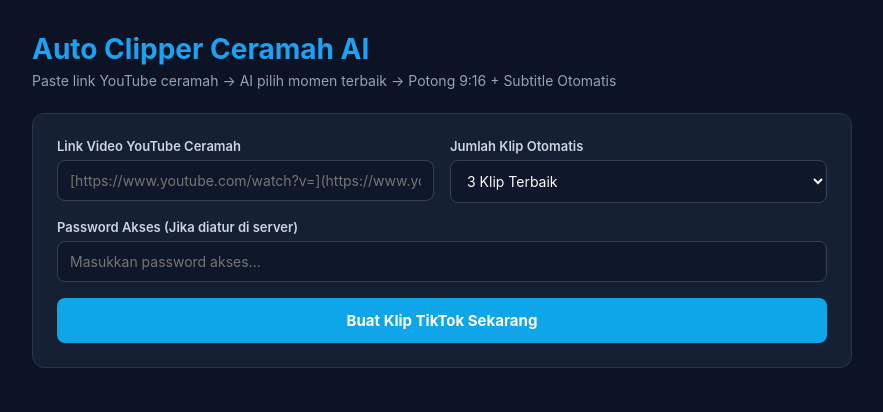
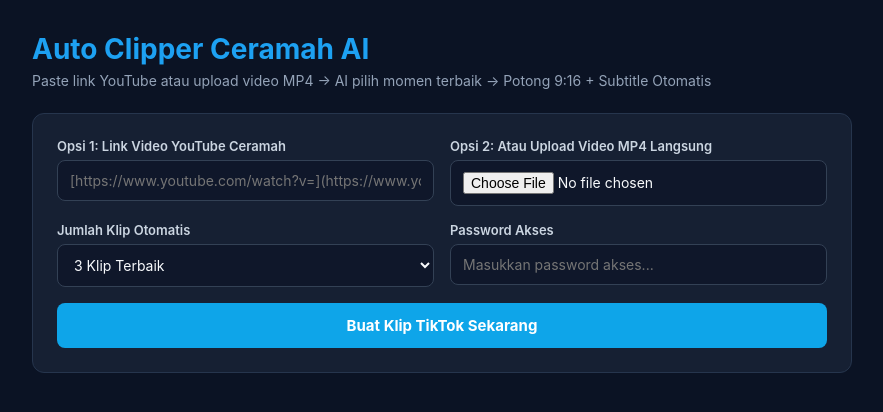
Before and after one commit to sabiqbilhaq/tiktok-clipper, a Flask app: page / in a window 1280 px wide. Shown: the top 412 px of the page, without its empty margins (198-1081 px from the left). Run offline with Flask 3, Linux system fonts and the light colour scheme; some libraries are stand-ins or nearby versions.

Commit message:
Update index.html

```diff
--- a/templates/index.html
+++ b/templates/index.html
@@ -19,14 +19,13 @@
       border: 1px solid #334155; background: #0f172a; color: #f8fafc; font-size: 14px;
     }
     input:focus, select:focus { outline: none; border-color: #1da1f2; }
-    .full { margin-bottom: 16px; }
     button {
       width: 100%; padding: 13px; border: none; border-radius: 8px;
       background: #0ea5e9; color: #ffffff; font-size: 15px; font-weight: 700; cursor: pointer;
     }
     button:hover { background: #0284c7; }
     button:disabled { background: #475569; cursor: not-allowed; }
-    .status { margin-top: 16px; padding: 14px; border-radius: 8px; display: none; font-size: 14px; }
+    .status { margin-top: 16px; padding: 14px; border-radius: 8px; display: none; font-size: 14px; line-height: 1.5; }
     .status.loading { display: block; background: #1e293b; border: 1px solid #38bdf8; color: #bae6fd; }
     .status.error { display: block; background: #7f1d1d; border: 1px solid #ef4444; color: #fecaca; }
     .clips { margin-top: 24px; display: grid; grid-template-columns: repeat(auto-fit, minmax(240px, 1fr)); gap: 16px; }
@@ -43,14 +42,21 @@
 <body>
   <div class="container">
     <h1>Auto Clipper Ceramah AI</h1>
-    <p class="subtitle">Paste link YouTube ceramah -&gt; AI pilih momen terbaik -&gt; Potong 9:16 + Subtitle Otomatis</p>
+    <p class="subtitle">Paste link YouTube atau upload video MP4 -&gt; AI pilih momen terbaik -&gt; Potong 9:16 + Subtitle Otomatis</p>
 
     <div class="card">
       <div class="grid">
         <div>
-          <label for="yt_url">Link Video YouTube Ceramah</label>
+          <label for="yt_url">Opsi 1: Link Video YouTube Ceramah</label>
           <input type="text" id="yt_url" placeholder="[https://www.youtube.com/watch?v=](https://www.youtube.com/watch?v=)..." />
         </div>
+        <div>
+          <label for="video_file">Opsi 2: Atau Upload Video MP4 Langsung</label>
+          <input type="file" id="video_file" accept="video/mp4,video/*" />
+        </div>
+      </div>
+
+      <div class="grid">
         <div>
           <label for="num_clips">Jumlah Klip Otomatis</label>
           <select id="num_clips">
@@ -58,6 +64,10 @@
             <option value="3" selected>3 Klip Terbaik</option>
             <option value="4">4 Klip Terbaik</option>
           </select>
+        </div>
+        <div>
+          <label for="password">Password Akses</label>
+          <input type="password" id="password" autocomplete="new-password" placeholder="Masukkan password akses..." />
         </div>
       </div>
 
@@ -74,11 +84,6 @@
       </div>
       {% endif %}
 
-      <div class="full">
-        <label for="password">Password Akses (Jika diatur di server)</label>
-        <input type="password" id="password" autocomplete="new-password" placeholder="Masukkan password akses..." />
-      </div>
-
       <button id="submit_btn" onclick="generateClips()">Buat Klip TikTok Sekarang</button>
     </div>
 
@@ -89,6 +94,8 @@
   <script>
     async function generateClips() {
       const url = document.getElementById("yt_url").value.trim();
+      const fileInput = document.getElementById("video_file");
+      const videoFile = fileInput.files[0];
       const numClips = document.getElementById("num_clips").value;
       const password = document.getElementById("password").value.trim();
       const groqEl = document.getElementById("groq_key");
@@ -98,28 +105,29 @@
       const clipsContainer = document.getElementById("clips_container");
       const btn = document.getElementById("submit_btn");
 
-      if (!url) {
+      if (!url && !videoFile) {
         statusBox.className = "status error";
-        statusBox.textContent = "Error: Masukkan link video YouTube terlebih dahulu!";
+        statusBox.textContent = "Error: Masukkan link YouTube ATAU pilih file video MP4 terlebih dahulu!";
         return;
       }
 
       btn.disabled = true;
       clipsContainer.innerHTML = "";
       statusBox.className = "status loading";
-      statusBox.textContent = "Sedang mengunduh video, membuat transkrip AI & memotong klip 9:16... (proses ±1–2 menit, jangan tutup halaman ini)";
+      statusBox.textContent = "Sedang memproses video, membuat transkrip AI & memotong klip 9:16... (proses ±1–2 menit, jangan tutup halaman ini)";
 
       try {
+        const formData = new FormData();
+        formData.append("url", url);
+        formData.append("num_clips", numClips);
+        formData.append("password", password);
+        if (groqEl) formData.append("groq_key", groqEl.value.trim());
+        if (geminiEl) formData.append("gemini_key", geminiEl.value.trim());
+        if (videoFile) formData.append("video_file", videoFile);
+
         const res = await fetch("/api/generate", {
           method: "POST",
-          headers: { "Content-Type": "application/json" },
-          body: JSON.stringify({
-            url: url,
-            num_clips: parseInt(numClips, 10),
-            password: password,
-            groq_key: groqEl ? groqEl.value.trim() : "",
-            gemini_key: geminiEl ? geminiEl.value.trim() : ""
-          })
+          body: formData
         });
 
         const data = await res.json();
```
